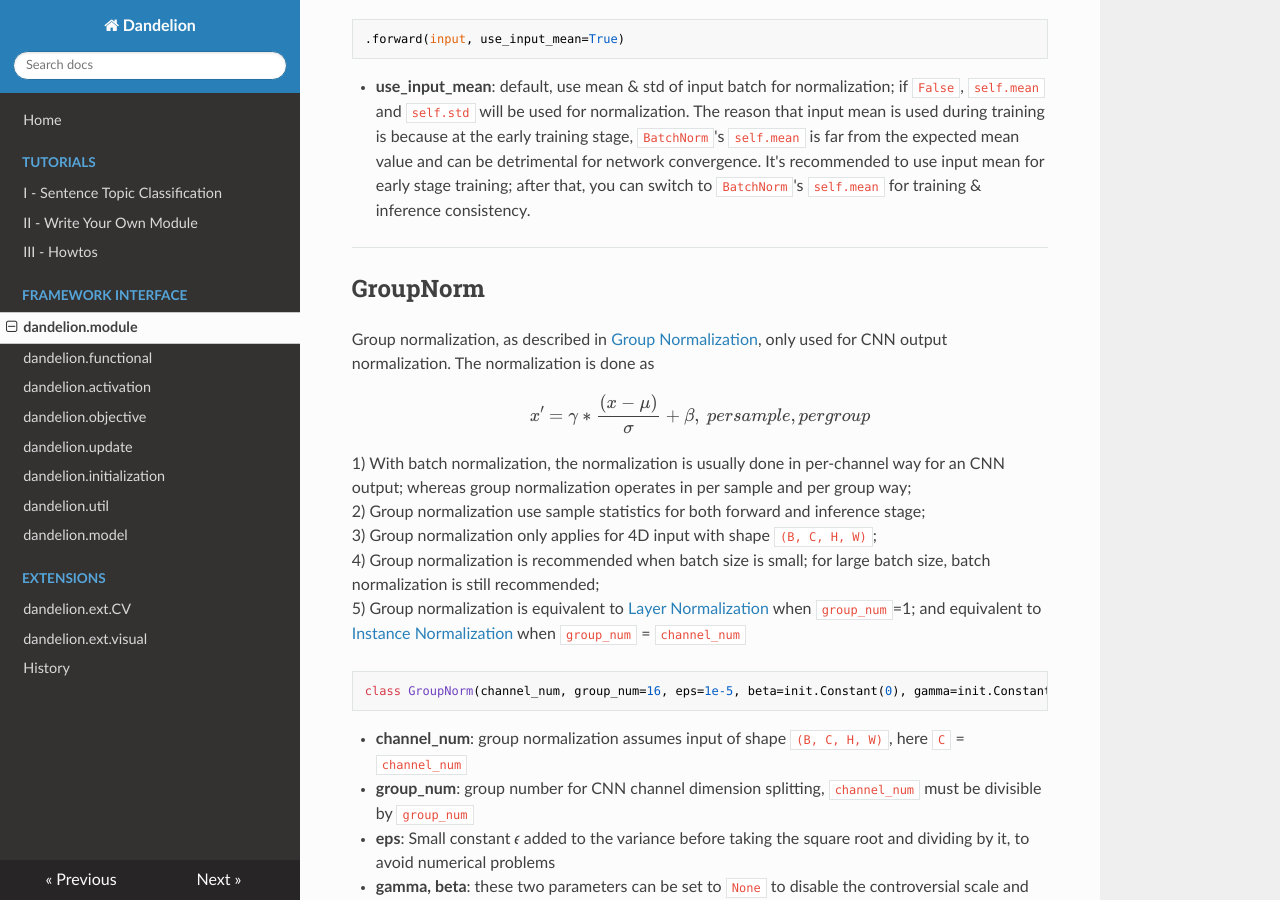
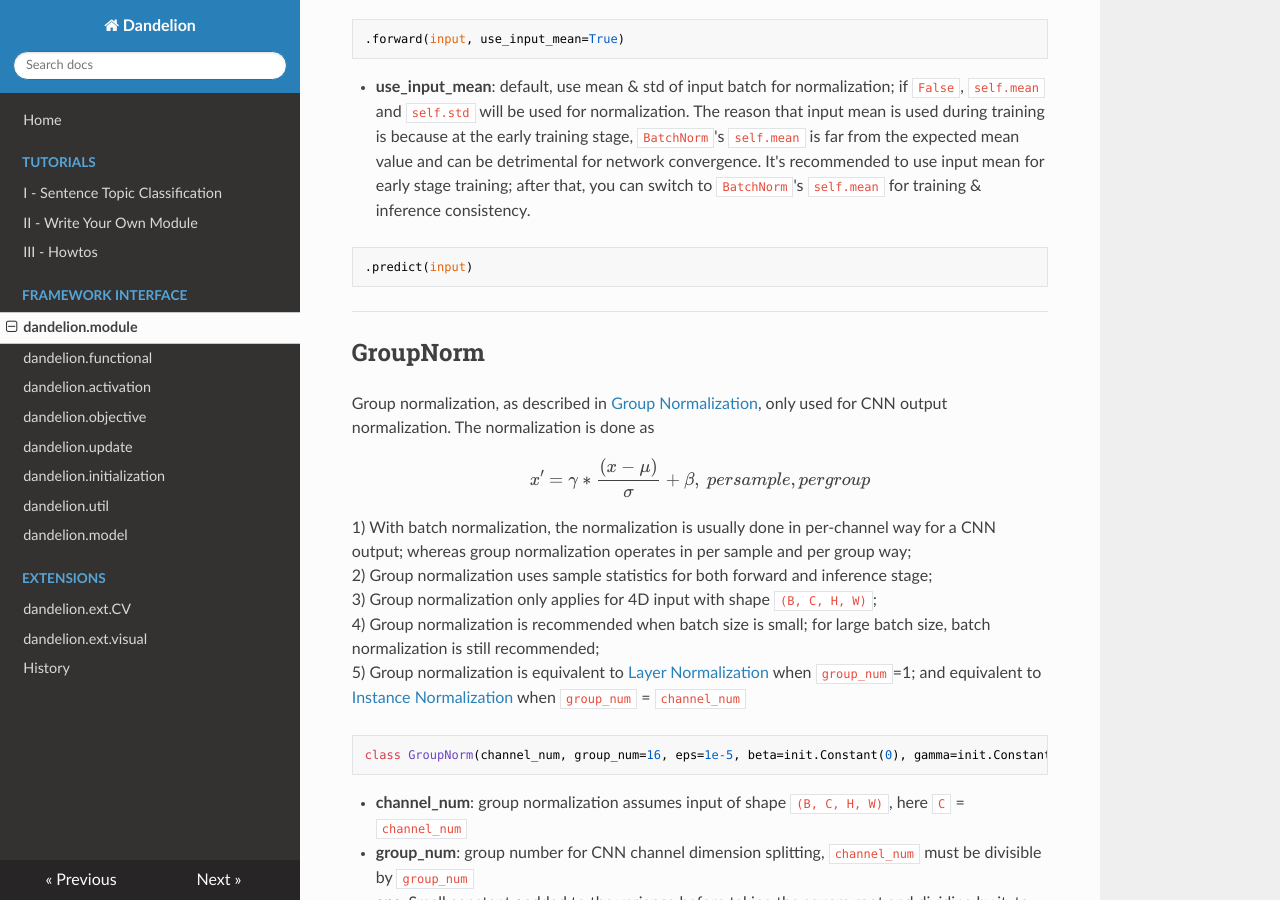
Before and after one commit to david-leon/Dandelion, an MkDocs documentation site: the page built from docs/dandelion_module.md, in a window 1280 px wide and 900 px high, scrolled down 10311 px. Built offline with MkDocs 1.6.1, drawn with Linux system fonts in a browser that asks for light colours; nearby versions of some CDN libraries; formulas are drawn with MathJax 3.

Commit message:
improve documentation

````diff
--- a/docs/dandelion_module.md
+++ b/docs/dandelion_module.md
@@ -366,6 +366,9 @@ class BatchNorm(input_shape=None, axes='auto', eps=1e-4, alpha=0.1, beta=init.Co
 ```
 * **use_input_mean**: default, use mean & std of input batch for normalization; if `False`, `self.mean` and `self.std` will be used for normalization. The reason that input mean is used during training is because at the early training stage, `BatchNorm`'s `self.mean` is far from the expected mean value and can be detrimental for network convergence. It's recommended to use input mean for early stage training; after that, you can switch to `BatchNorm`'s `self.mean` for training & inference consistency.
 
+```python
+.predict(input)
+```
 
 _______________________________________________________________________
 ## GroupNorm
@@ -376,8 +379,8 @@ $$
 x' = \gamma * \frac{(x-\mu)}{\sigma} + \beta, \\ per sample, per group
 \end{align}
 $$
-1) With batch normalization, the normalization is usually done in per-channel way for an CNN output; whereas group normalization operates in per sample and per group way;
-2) Group normalization use sample statistics for both forward and inference stage;
+1) With batch normalization, the normalization is usually done in per-channel way for a CNN output; whereas group normalization operates in per sample and per group way;
+2) Group normalization uses sample statistics for both forward and inference stage;
 3) Group normalization only applies for 4D input with shape `(B, C, H, W)`;
 4) Group normalization is recommended when batch size is small; for large batch size, batch normalization is still recommended;
 5) Group normalization is equivalent to [Layer Normalization](https://arxiv.org/abs/1607.06450) when `group_num`=1; and equivalent to [Instance Normalization](https://arxiv.org/abs/1607.08022) when `group_num` = `channel_num`
````
Also changed, not shown: 1 other file.
